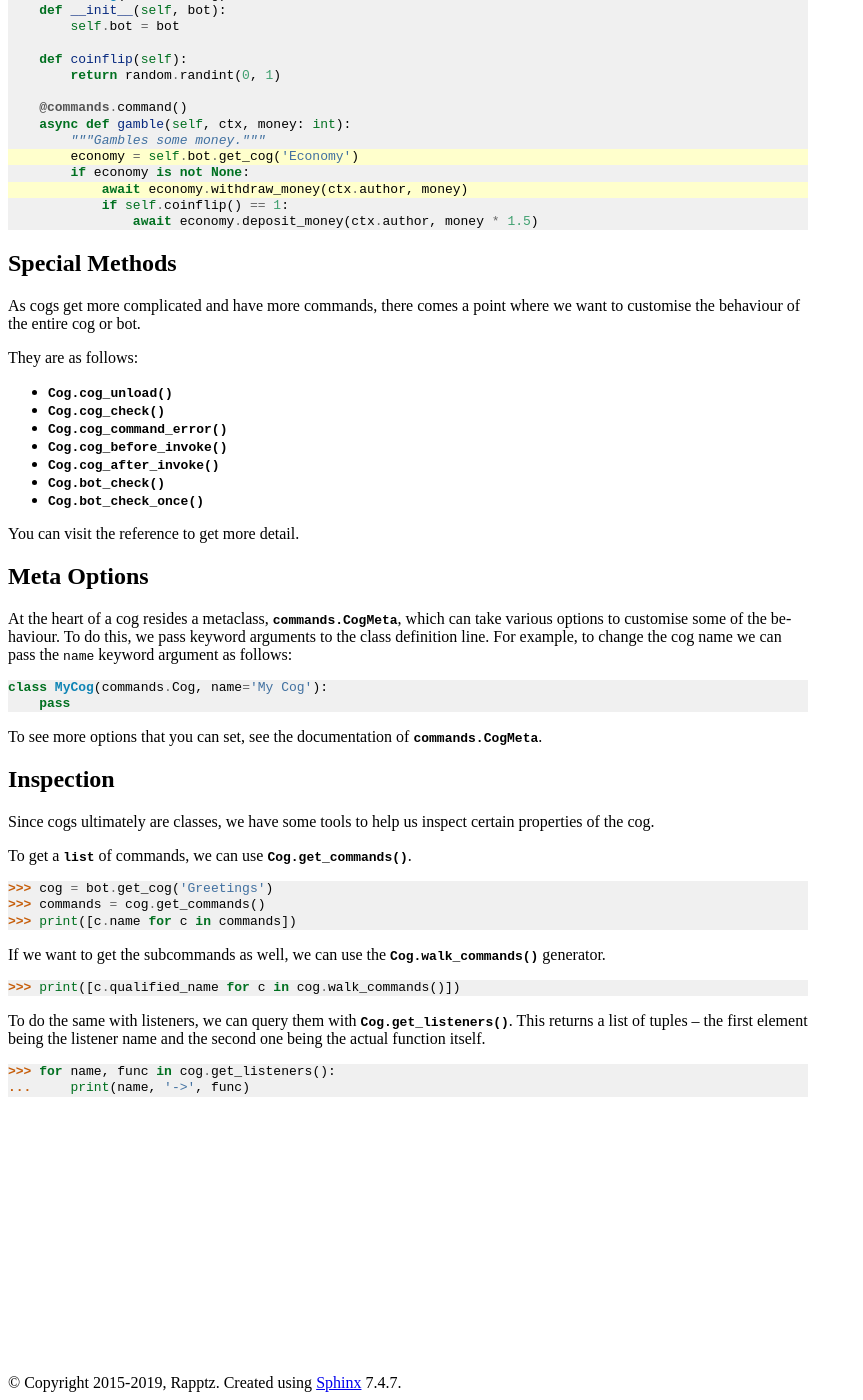
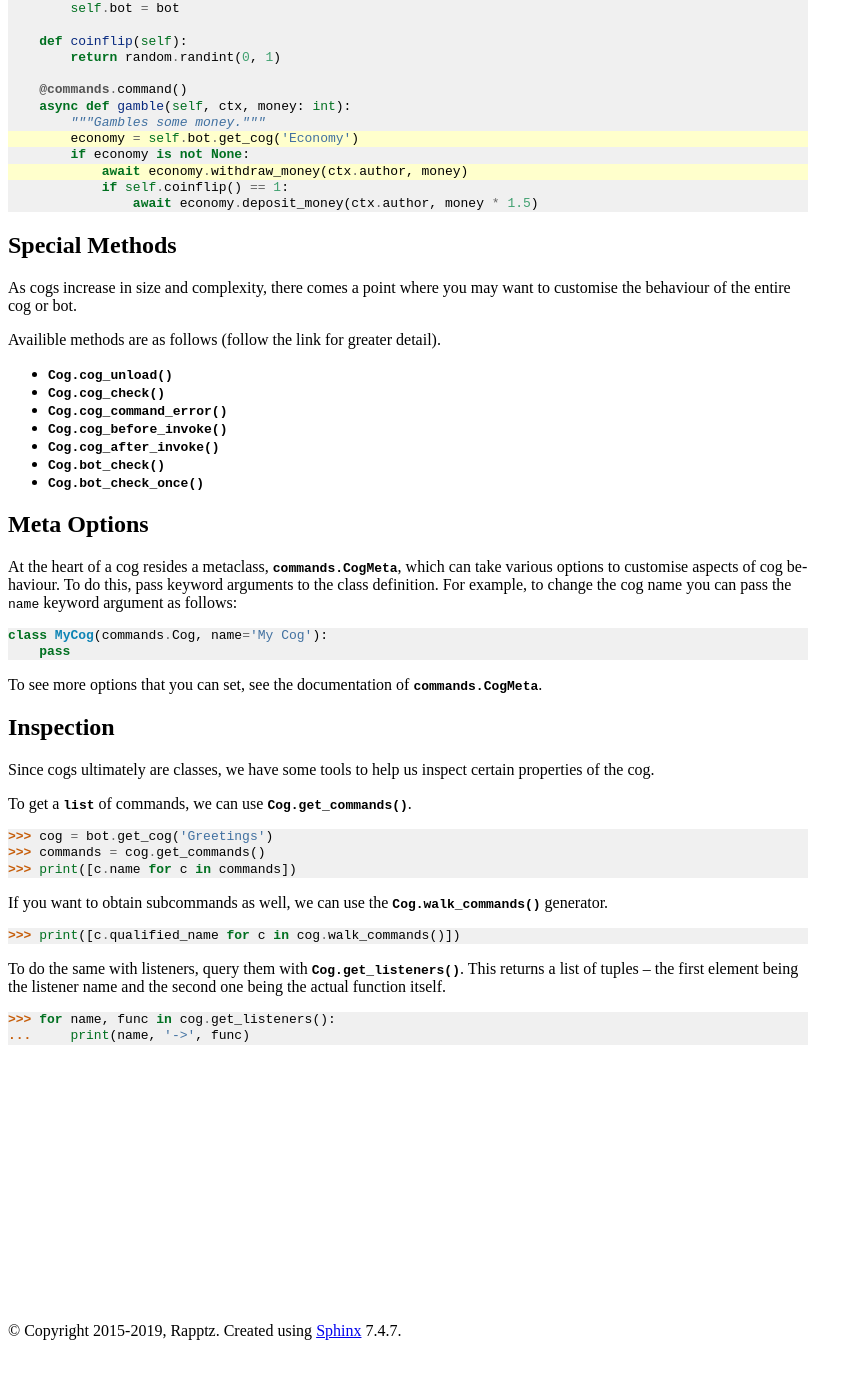
Before and after one commit to Rapptz/discord.py, a Sphinx documentation site: the page built from docs/ext/commands/cogs.rst, in a window 1280 px wide and 1400 px high, scrolled down 1414 px. Shown: the whole window, without its empty margins (0-863 px from the left). Built offline with Sphinx 7.4.7, drawn with Linux system fonts in a browser that asks for light colours; after the commit the page ends 2762 px from its top, so only the background shows below that; some of the changed text lies outside the part shown.

Commit message:
Cogs and extension docs fixes
This commit introduces some wording changes (e.g. we seems to be too common here). Added more authoritative language. Also some added commas after "for example".

```diff
--- a/docs/ext/commands/cogs.rst
+++ b/docs/ext/commands/cogs.rst
@@ -5,9 +5,9 @@
 Cogs
 ======
 
-There comes a point in your bot's development when you want to organize a collection of commands, listeners, and some state into one class. Cogs allow you to do just that.
+There may come a time in bot development when you want to organize a collection of commands, listeners, and some state into one class. Cogs allow for this functionality.
 
-The gist:
+The gist of it:
 
 - Each cog is a Python class that subclasses :class:`.commands.Cog`.
 - Every command is marked with the :func:`.commands.command` decorator.
@@ -54,7 +54,7 @@
 Cog Registration
 -------------------
 
-Once you have defined your cogs, you need to tell the bot to register the cogs to be used. We do this via the :meth:`~.commands.Bot.add_cog` method.
+Once you have defined your cogs, you need to tell the bot to register the cogs for use. We do this via the :meth:`~.commands.Bot.add_cog` method.
 
 .. code-block:: python3
 
@@ -108,9 +108,9 @@
 Special Methods
 -----------------
 
-As cogs get more complicated and have more commands, there comes a point where we want to customise the behaviour of the entire cog or bot.
+As cogs increase in size and complexity, there comes a point where you may want to customise the behaviour of the entire cog or bot.
 
-They are as follows:
+Availible methods are as follows (follow the link for greater detail).
 
 - :meth:`.Cog.cog_unload`
 - :meth:`.Cog.cog_check`
@@ -120,14 +120,12 @@
 - :meth:`.Cog.bot_check`
 - :meth:`.Cog.bot_check_once`
 
-You can visit the reference to get more detail.
-
 .. _ext_commands_cogs_meta_options:
 
 Meta Options
 --------------
 
-At the heart of a cog resides a metaclass, :class:`.commands.CogMeta`, which can take various options to customise some of the behaviour. To do this, we pass keyword arguments to the class definition line. For example, to change the cog name we can pass the ``name`` keyword argument as follows:
+At the heart of a cog resides a metaclass, :class:`.commands.CogMeta`, which can take various options to customise aspects of cog behaviour. To do this, pass keyword arguments to the class definition. For example, to change the cog name you can pass the ``name`` keyword argument as follows:
 
 .. code-block:: python3
 
@@ -148,11 +146,11 @@
     >>> commands = cog.get_commands()
     >>> print([c.name for c in commands])
 
-If we want to get the subcommands as well, we can use the :meth:`.Cog.walk_commands` generator. ::
+If you want to obtain subcommands as well, we can use the :meth:`.Cog.walk_commands` generator. ::
 
     >>> print([c.qualified_name for c in cog.walk_commands()])
 
-To do the same with listeners, we can query them with :meth:`.Cog.get_listeners`. This returns a list of tuples -- the first element being the listener name and the second one being the actual function itself. ::
+To do the same with listeners, query them with :meth:`.Cog.get_listeners`. This returns a list of tuples -- the first element being the listener name and the second one being the actual function itself. ::
 
     >>> for name, func in cog.get_listeners():
     ...     print(name, '->', func)
```
Also changed, not shown: other parts of docs/ext/commands/cogs.rst (+1 -1 lines), docs/ext/commands/extensions.rst (+8 -8 lines).
